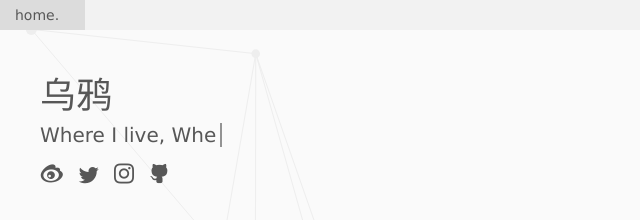
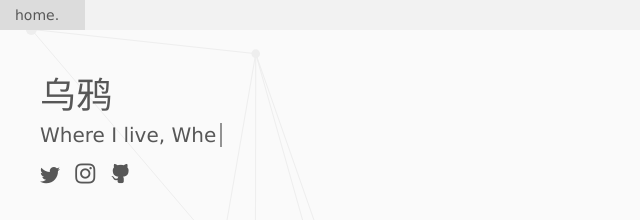
Before and after one commit to doouding/doouding.github.io, a plain HTML site: page archives/2015/10/index.html in a window 1280 px wide. Shown: the top 220 px of the page, 0-640 px from the left. Drawn offline with Linux system fonts and the light colour scheme.

Commit message:
Site updated: 2017-10-26 12:36:58

```diff
--- a/archives/2015/10/index.html
+++ b/archives/2015/10/index.html
@@ -91,8 +91,6 @@
   }())
 </script>
 <div class="societies">
-
-    <a class="iconfont social" href="https://weibo.com/teeld" target="_blank">&#xe6c8;</a>
 
 
     <a class="iconfont social" href="https://twitter.com/codertx" target="_blank">&#xe638;</a>
```
Also changed, not shown: archives/2015/index.html (+0 -2 lines), archives/2016/05/index.html (+0 -2 lines), archives/2016/12/index.html (+0 -2 lines), archives/2016/index.html (+0 -2 lines), archives/2017/03/index.html (+0 -2 lines), archives/2017/05/index.html (+0 -2 lines), archives/2017/08/index.html (+0 -2 lines), archives/2017/10/index.html (+0 -2 lines), archives/2017/index.html (+0 -2 lines), archives/index.html (+0 -2 lines), index.html (+0 -2 lines).
